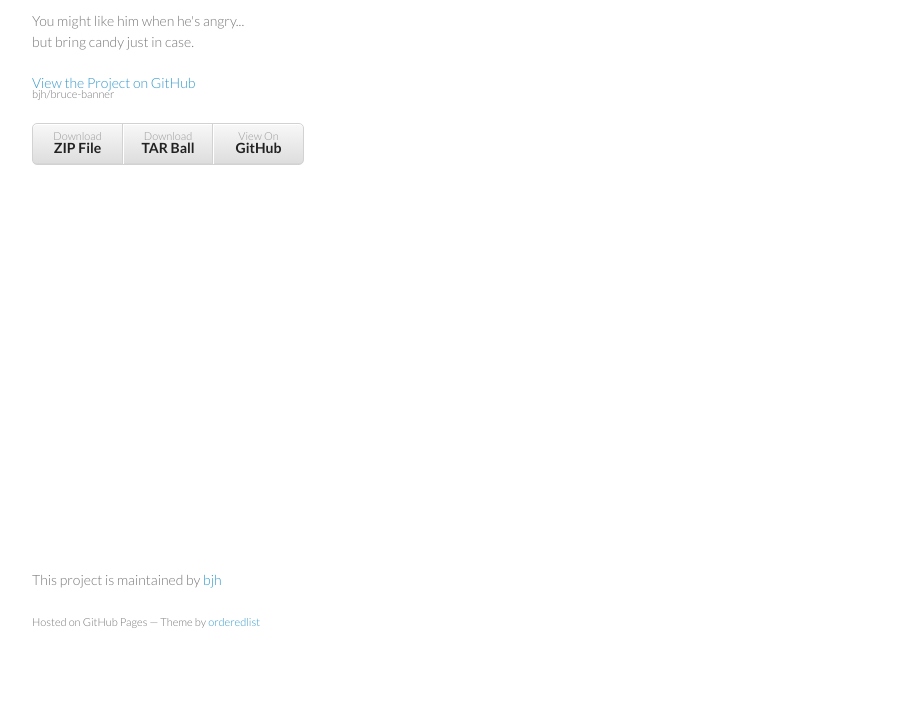
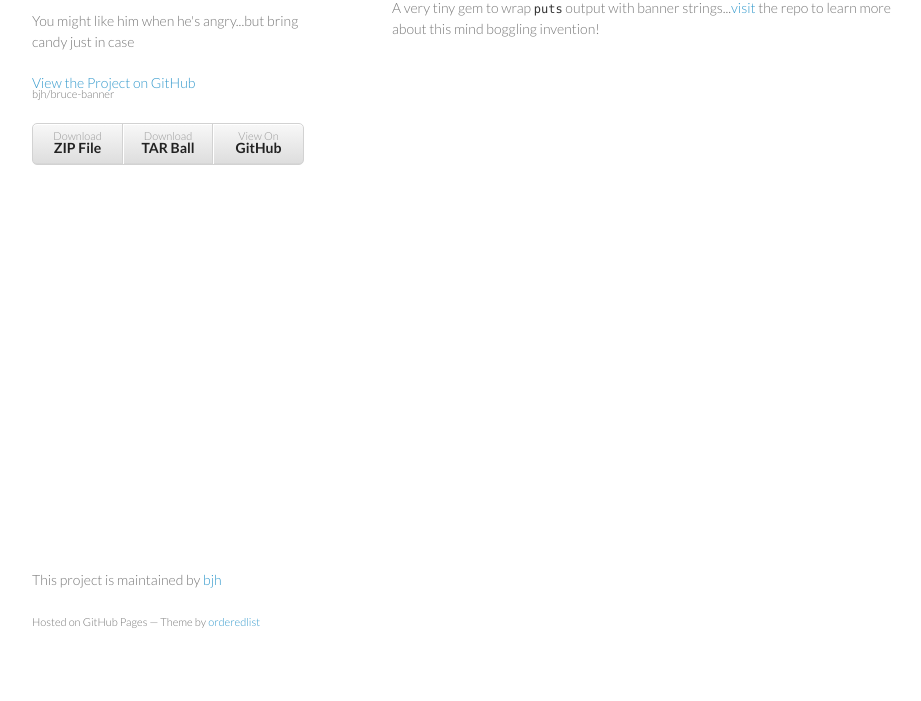
Before and after one commit to bjh/bruce-banner, a plain HTML site: page index.html in a window 1280 px wide. Shown: the part 99-800 px from the top of the page, without its empty margins (178-1099 px from the left). Drawn offline with Linux system fonts and the light colour scheme.

Commit message:
edited page content to fix broken layout

```diff
--- a/index.html
+++ b/index.html
@@ -3,7 +3,7 @@
 <head>
   <meta charset="utf-8">
   <meta http-equiv="X-UA-Compatible" content="chrome=1">
-  <title>Bruce Banner</title>
+  <title>Bruce Banner by bjh</title>
 
   <link rel="stylesheet" href="stylesheets/styles.css">
   <link rel="stylesheet" href="stylesheets/pygment_trac.css">
@@ -16,8 +16,7 @@
     <div class="wrapper">
       <header>
         <h1>Bruce Banner</h1>
-      <p>You might like him when he's angry...<br/>but bring candy just in case.</p>
-
+        <p>You might like him when he's angry...but bring candy just in case</p>
         <p class="view"><a href="https://github.com/bjh/bruce-banner">View the Project on GitHub <small>bjh/bruce-banner</small></a></p>
         <ul>
           <li><a href="https://github.com/bjh/bruce-banner/zipball/master">Download <strong>ZIP File</strong></a></li>
@@ -25,7 +24,10 @@
           <li><a href="https://github.com/bjh/bruce-banner">View On <strong>GitHub</strong></a></li>
         </ul>
       </header>
+      <section>
         <h3><a name="welcome-to-github-pages" class="anchor" href="#welcome-to-github-pages"><span class="octicon octicon-link"></span></a>Bruce Banner.</h3>
+        <p>A very tiny gem to wrap <code>puts</code> output with banner strings...<a href="https://github.com/bjh/bruce-banner">visit</a> the repo to learn more about this mind boggling invention!</p>
+      </section>
       <footer>
         <p>This project is maintained by <a href="https://github.com/bjh">bjh</a></p>
         <p><small>Hosted on GitHub Pages &mdash; Theme by <a href="https://github.com/orderedlist">orderedlist</a></small></p>
```
Lines whose indentation alone changed are shown as unchanged.
